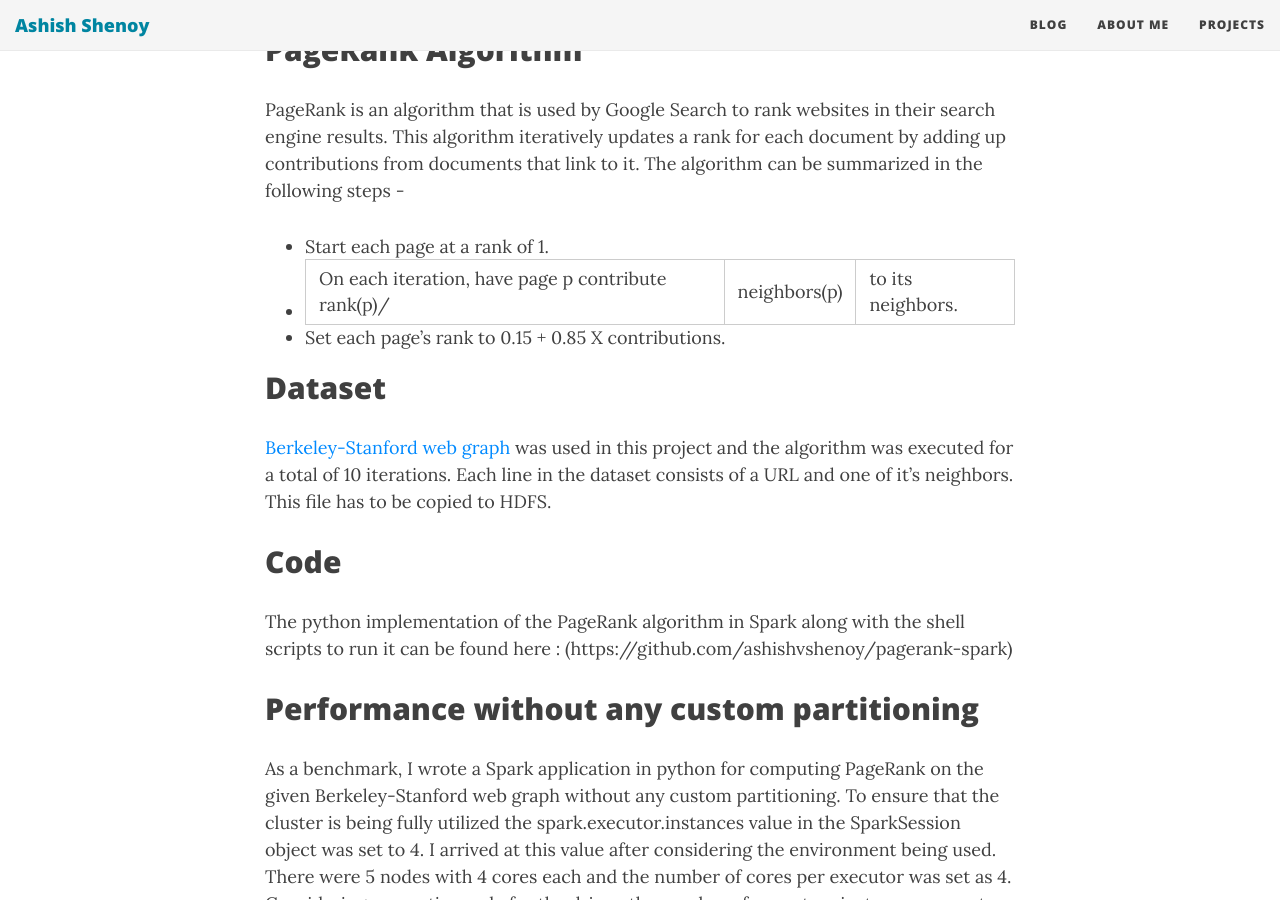
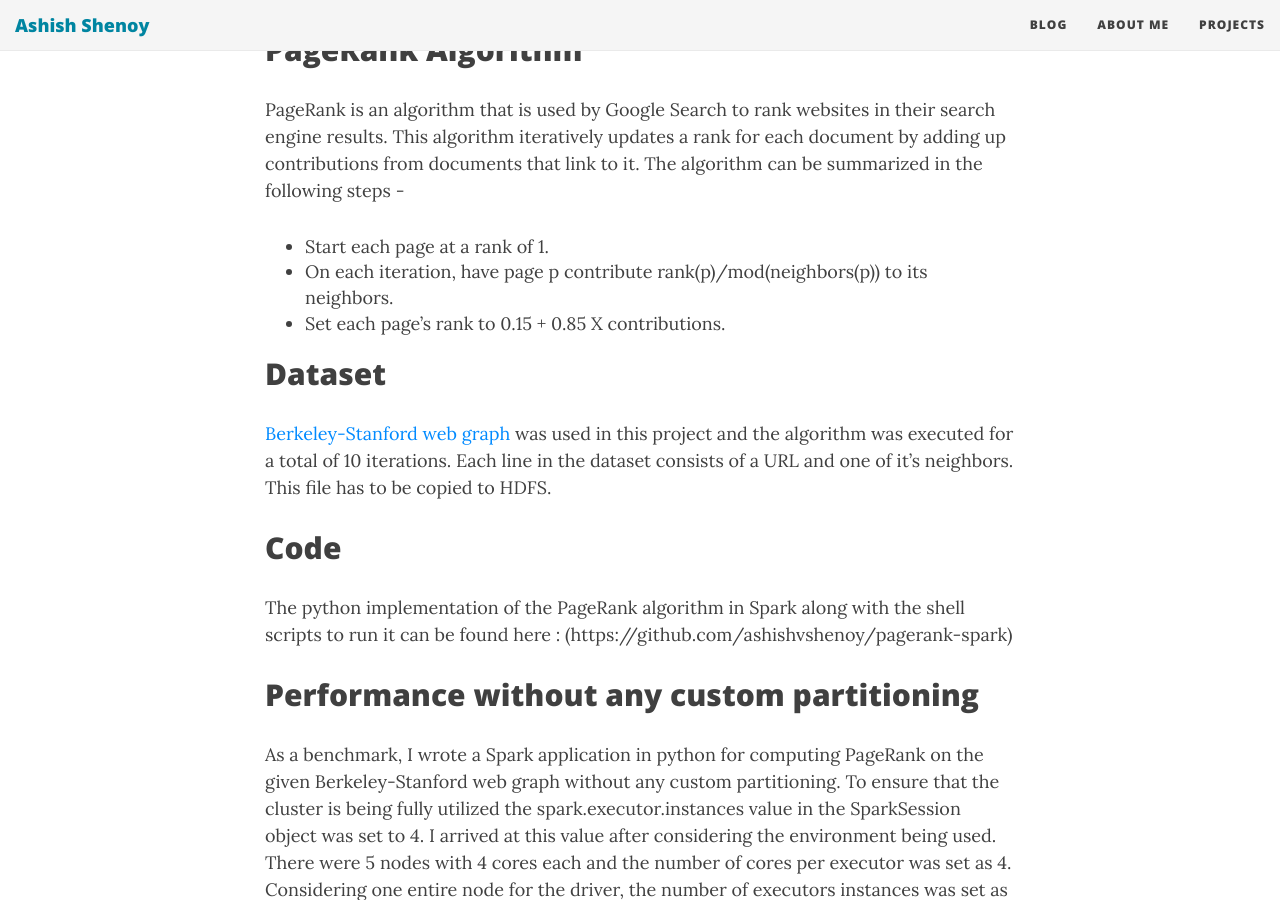
Before and after one commit to ashishvshenoy/ashishvshenoy.github.io, a Jekyll site: the page built from _posts/2017-03-25-experiments-with-the-performance-of-apache-spark-and-apache-storm.md, in a window 1280 px wide and 900 px high, scrolled down 632 px. Built offline with Jekyll 4.4.1, drawn with Linux system fonts in a browser that asks for light colours; nearby versions of some CDN libraries.

Commit message:
Updated 2017-03-25-experiments-with-the-performance-of-apache-spark-and-apache-storm.md

```diff
--- a/_posts/2017-03-25-experiments-with-the-performance-of-apache-spark-and-apache-storm.md
+++ b/_posts/2017-03-25-experiments-with-the-performance-of-apache-spark-and-apache-storm.md
@@ -15,7 +15,7 @@ A 5 node cluster, each node with 20GB RAM and 4 cores was used to run this appli
 
 PageRank is an algorithm that is used by Google Search to rank websites in their search engine results. This algorithm iteratively updates a rank for each document by adding up contributions from documents that link to it. The algorithm can be summarized in the following steps -
 * Start each page at a rank of 1.
-* On each iteration, have page p contribute rank(p)/|neighbors(p)| to its neighbors.
+* On each iteration, have page p contribute rank(p)/mod(neighbors(p)) to its neighbors.
 * Set each page's rank to 0.15 + 0.85 X contributions.
 
 ## Dataset
```
